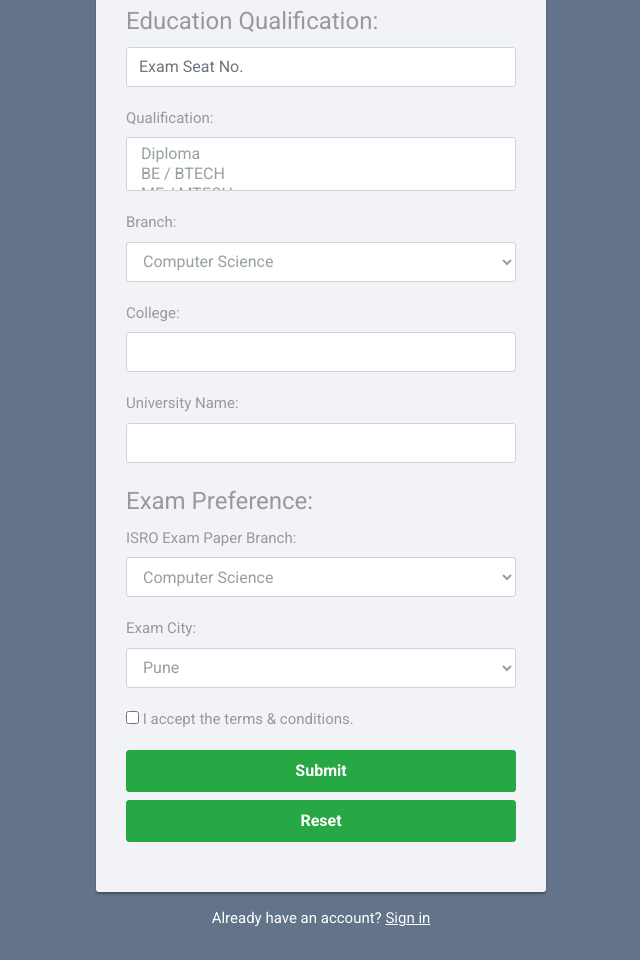
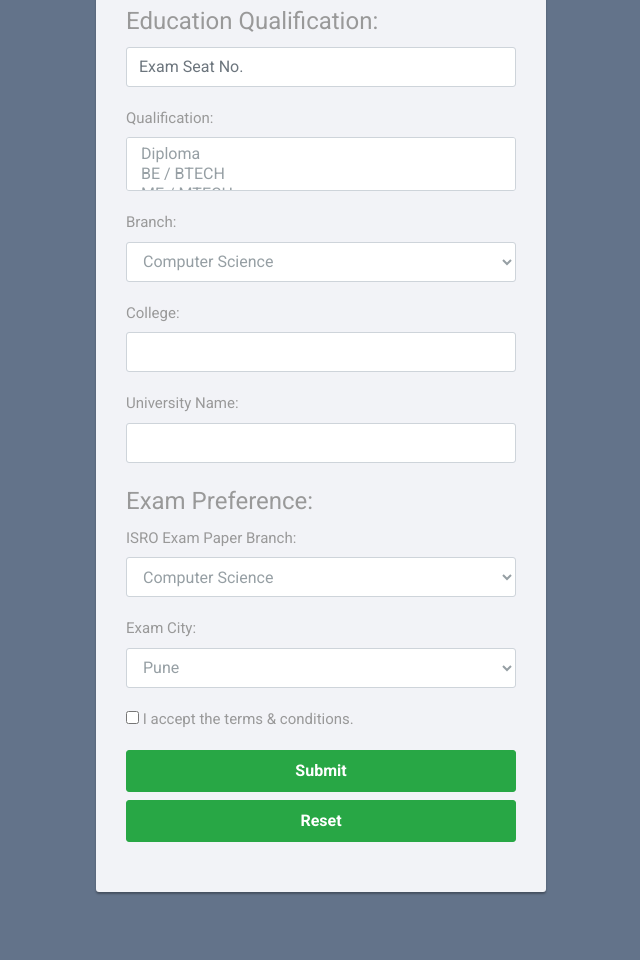
Before and after one commit to AbhishekPol/nptelexam.github.io, a plain HTML site: page index.html in a window 1280 px wide. Shown: the part 714-1674 px from the top of the page, without its empty margins (319-959 px from the left). After the commit the page ends 1651 px from the top, so only its background shows below. Drawn offline with nearby package versions, Linux system fonts and the light colour scheme.

Commit message:
Update index.html

```diff
--- a/index.html
+++ b/index.html
@@ -224,7 +224,6 @@ body {
 		</div>
 	</fieldset>
     </form>
-	<div class="text-center">Already have an account? <a href="#">Sign in</a></div>
 </div>
 <script>
 function myFunction() {
```
